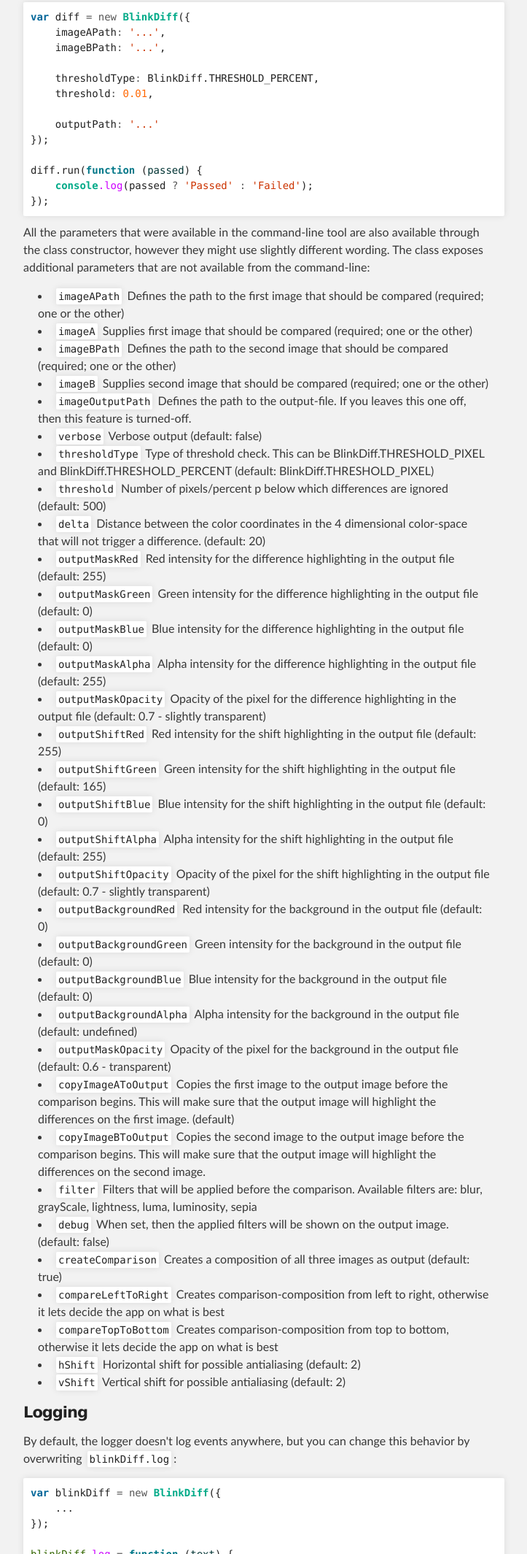
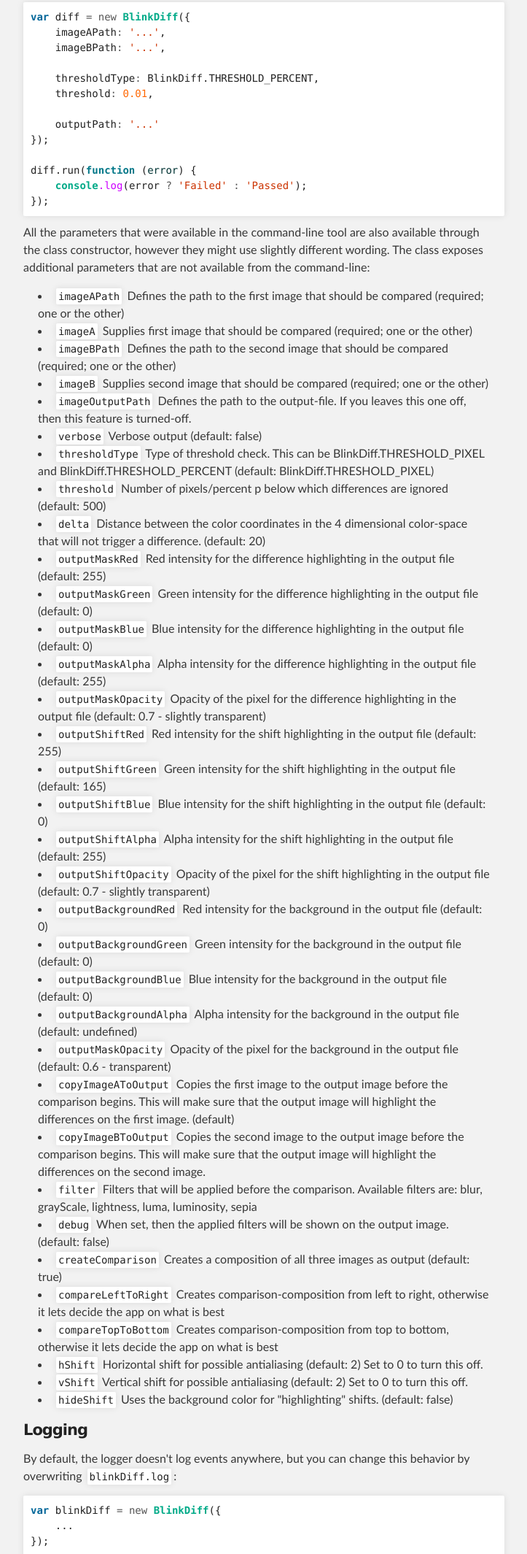
Before and after one commit to yahoo/blink-diff, a plain HTML site: page index.html in a window 1280 px wide. Shown: the part 3006-5135 px from the top of the page at 73% size, without its empty margins (288-1011 px from the left). Drawn offline with Linux system fonts and the light colour scheme.

```diff
--- a/index.html
+++ b/index.html
@@ -116,7 +116,7 @@
 <span class="s1">--no-composition    Turns the composition feature off</span>
 <span class="s1">--compose-ltr       Compose output image from left to right</span>
 <span class="s1">--compose-ttb       Compose output image from top to bottom</span>
-<span class="s1">--hide-shift        Hides shift highlighting (default: true)</span>
+<span class="s1">--hide-shift        Hides shift highlighting (default: false)</span>
 <span class="s1">--h-shift           Acceptable horizontal shift of pixel. (default: 0)</span>
 <span class="s1">--v-shift           Acceptable vertical shift of pixel. (default: 0)</span>
 <span class="s1">--version           Print version</span>
@@ -139,8 +139,8 @@
     outputPath<span class="o">:</span> <span class="s1">'...'</span>
 });
 
-diff.run(<span class="kt">function</span> (<span class="nv">passed</span>) {
-    <span class="nc">console</span><span class="nf">.log</span>(passed <span class="o">?</span> <span class="s1">'Passed'</span> <span class="o">:</span> <span class="s1">'Failed'</span>);
+diff.run(<span class="kt">function</span> (<span class="nv">error</span>) {
+    <span class="nc">console</span><span class="nf">.log</span>(error <span class="o">?</span> <span class="s1">'Failed'</span> <span class="o">:</span> <span class="s1">'Passed'</span>);
 });</pre></div>
 
 <p>All the parameters that were available in the command-line tool are also available through the class constructor, however they might use slightly different wording. The class exposes additional parameters that are not available from the command-line:</p>
@@ -209,9 +209,11 @@
 <li>
 <code>compareTopToBottom</code> Creates comparison-composition from top to bottom, otherwise it lets decide the app on what is best</li>
 <li>
-<code>hShift</code> Horizontal shift for possible antialiasing (default: 2)</li>
+<code>hShift</code> Horizontal shift for possible antialiasing (default: 2) Set to 0 to turn this off.</li>
 <li>
-<code>vShift</code> Vertical shift for possible antialiasing (default: 2)</li>
+<code>vShift</code> Vertical shift for possible antialiasing (default: 2) Set to 0 to turn this off.</li>
+<li>
+<code>hideShift</code> Uses the background color for "highlighting" shifts. (default: false)</li>
 </ul>
 
 <h4>
```
Also changed, not shown: params.json (+1 -1 lines).
